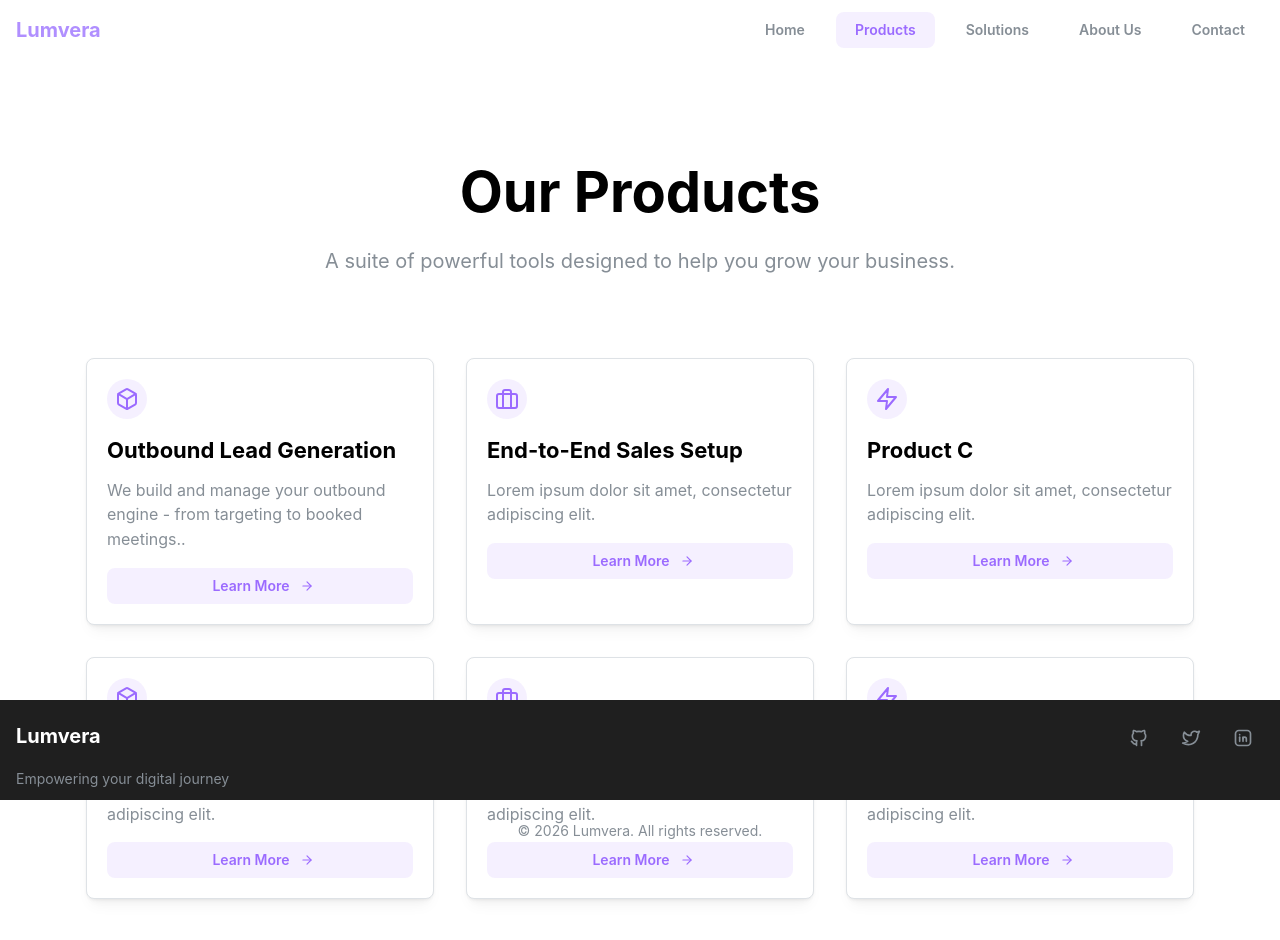
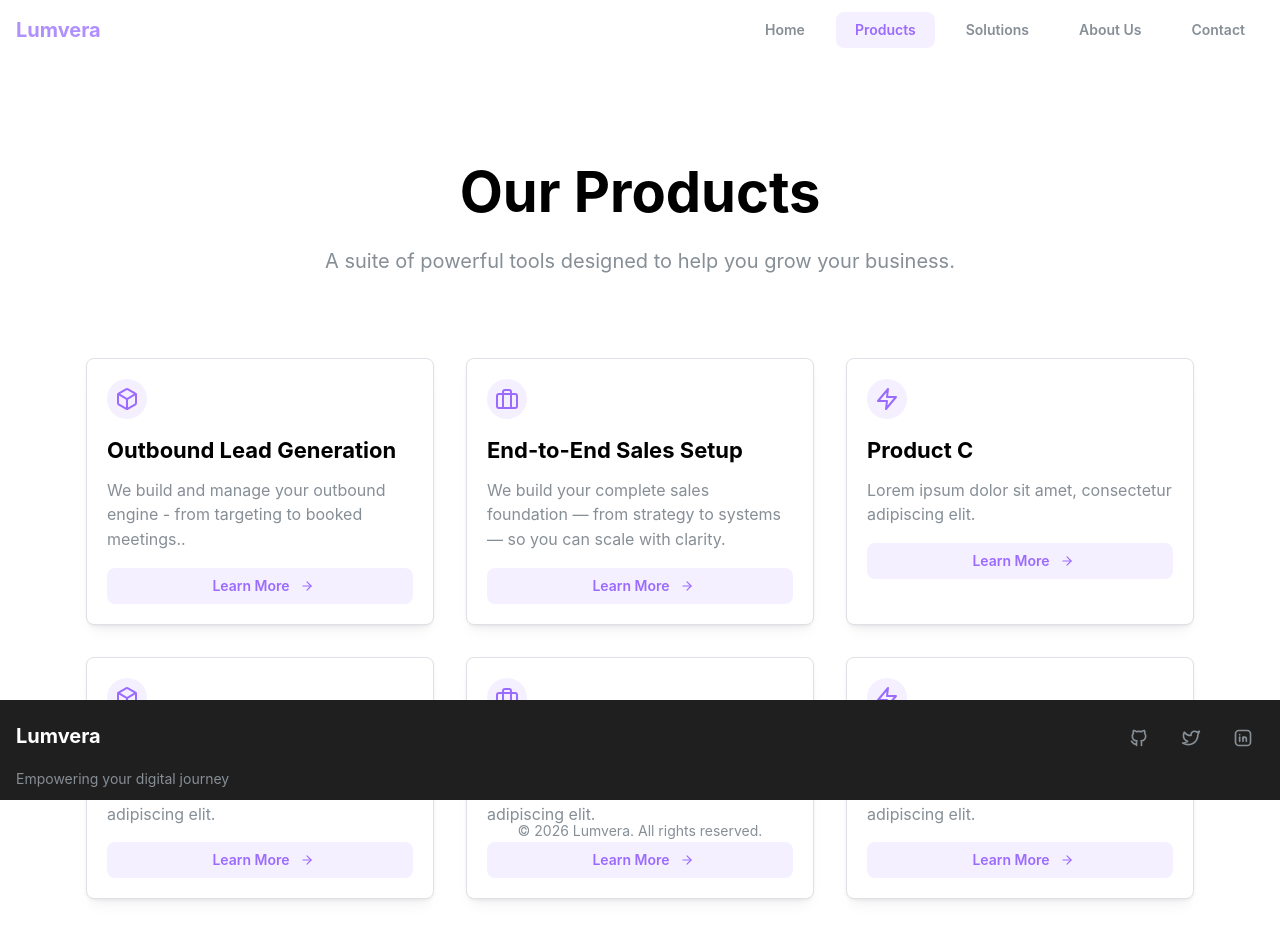
Before and after one commit to prachi2608/Lumvera, a React (Vite) app in the folder lead-gen-website/: page /products in a window 1280 px wide. Shown: the top 940 px of the page. Built offline with nearby package versions, Linux system fonts and the light colour scheme.

Commit message:
Update Products.tsx

```diff
--- a/lead-gen-website/src/pages/Products.tsx
+++ b/lead-gen-website/src/pages/Products.tsx
@@ -10,7 +10,7 @@ const products = [
   {
     icon: FiBriefcase,
     title: 'End-to-End Sales Setup',
-    description: 'Lorem ipsum dolor sit amet, consectetur adipiscing elit.',
+    description: 'We build your complete sales foundation — from strategy to systems — so you can scale with clarity.',
   },
   {
     icon: FiZap,
```
